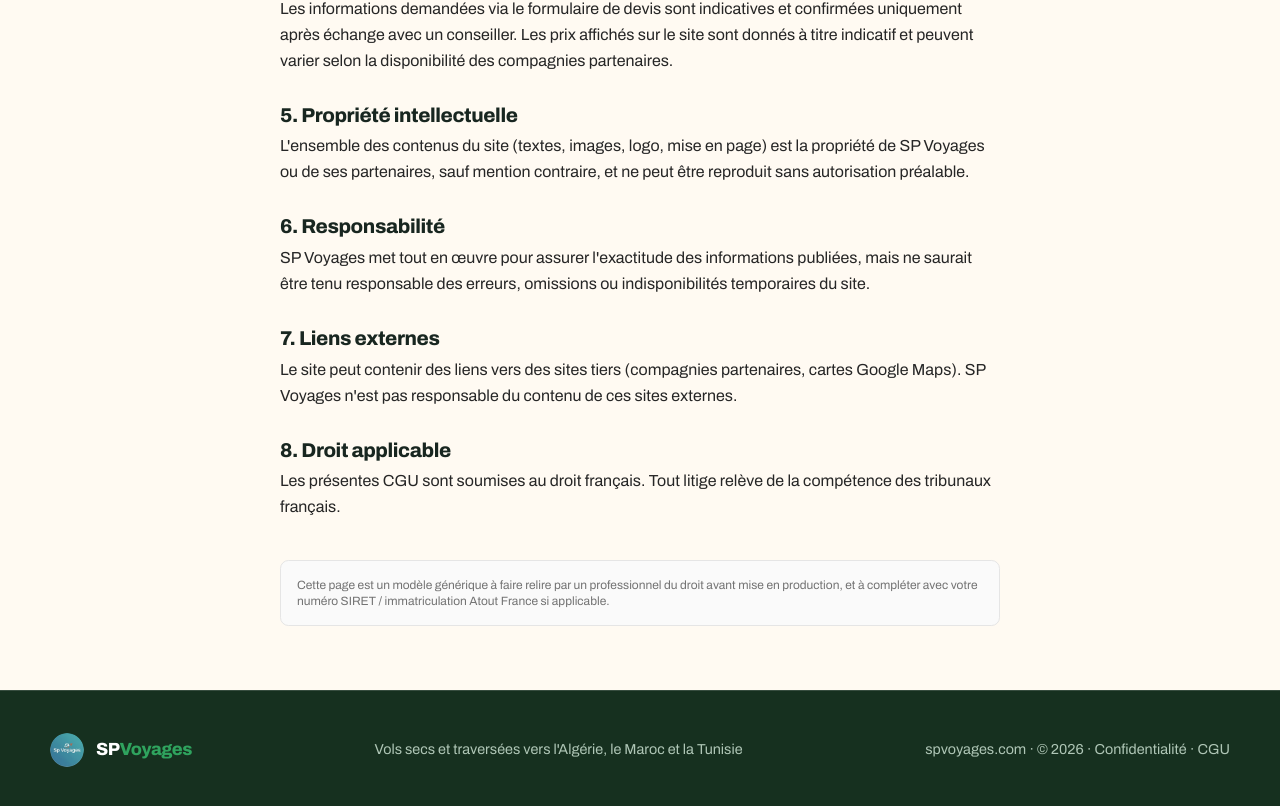
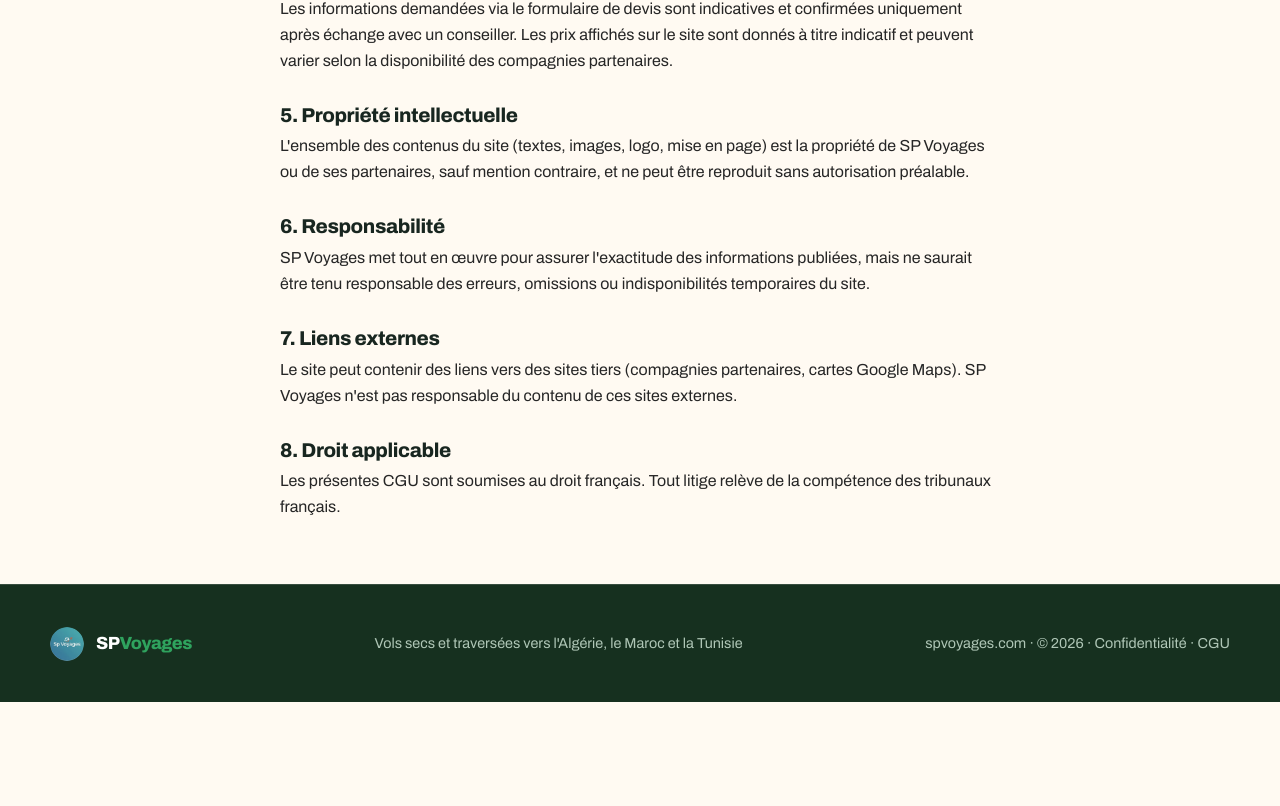
Before and after one commit to donposei81-coder/spvoyages, a Next.js app: page /cgu in a window 1280 px wide. Shown: the part 783-1589 px from the top of the page. After the commit the page ends 1485 px from the top, so only its background shows below. Built offline with nearby package versions, Linux system fonts and the light colour scheme.

Commit message:
Retire la note de relecture juridique des pages légales

```diff
--- a/public/test/cgu.html
+++ b/public/test/cgu.html
@@ -56,7 +56,6 @@
   <h2>8. Droit applicable</h2>
   <p>Les présentes CGU sont soumises au droit français. Tout litige relève de la compétence des tribunaux français.</p>
 
-  <div class="note">Cette page est un modèle générique à faire relire par un professionnel du droit avant mise en production, et à compléter avec votre numéro SIRET / immatriculation Atout France si applicable.</div>
 </div>
 </body>
 </html>
--- a/public/test/politique-de-confidentialite.html
+++ b/public/test/politique-de-confidentialite.html
@@ -57,7 +57,6 @@
   <h2>7. Partage des données</h2>
   <p>Nous ne vendons ni ne louons vos données personnelles. Elles peuvent être partagées avec les compagnies aériennes et maritimes partenaires uniquement dans le cadre de la réservation que vous nous confiez.</p>
 
-  <div class="note">Cette page est un modèle générique à faire relire par un professionnel du droit avant mise en production, et à compléter avec votre numéro SIRET / immatriculation Atout France si applicable.</div>
 </div>
 </body>
 </html>
--- a/src/app/cgu/page.tsx
+++ b/src/app/cgu/page.tsx
@@ -76,12 +76,6 @@ export default function TermsOfUsePage() {
           Les présentes CGU sont soumises au droit français. Tout litige relève de la compétence
           des tribunaux français.
         </p>
-
-        <div className="mt-10 rounded-xl border border-neutral-200 bg-neutral-50 p-4 text-xs text-neutral-500">
-          Cette page est un modèle générique à faire relire par un professionnel du droit avant
-          mise en production, et à compléter avec votre numéro SIRET / immatriculation Atout
-          France si applicable.
-        </div>
       </main>
       <SiteFooter />
     </>
--- a/src/app/politique-de-confidentialite/page.tsx
+++ b/src/app/politique-de-confidentialite/page.tsx
@@ -79,12 +79,6 @@ export default function PrivacyPolicyPage() {
           les compagnies aériennes et maritimes partenaires uniquement dans le cadre de la
           réservation que vous nous confiez.
         </p>
-
-        <div className="mt-10 rounded-xl border border-neutral-200 bg-neutral-50 p-4 text-xs text-neutral-500">
-          Cette page est un modèle générique à faire relire par un professionnel du droit avant
-          mise en production, et à compléter avec votre numéro SIRET / immatriculation Atout
-          France si applicable.
-        </div>
       </main>
       <SiteFooter />
     </>
```
